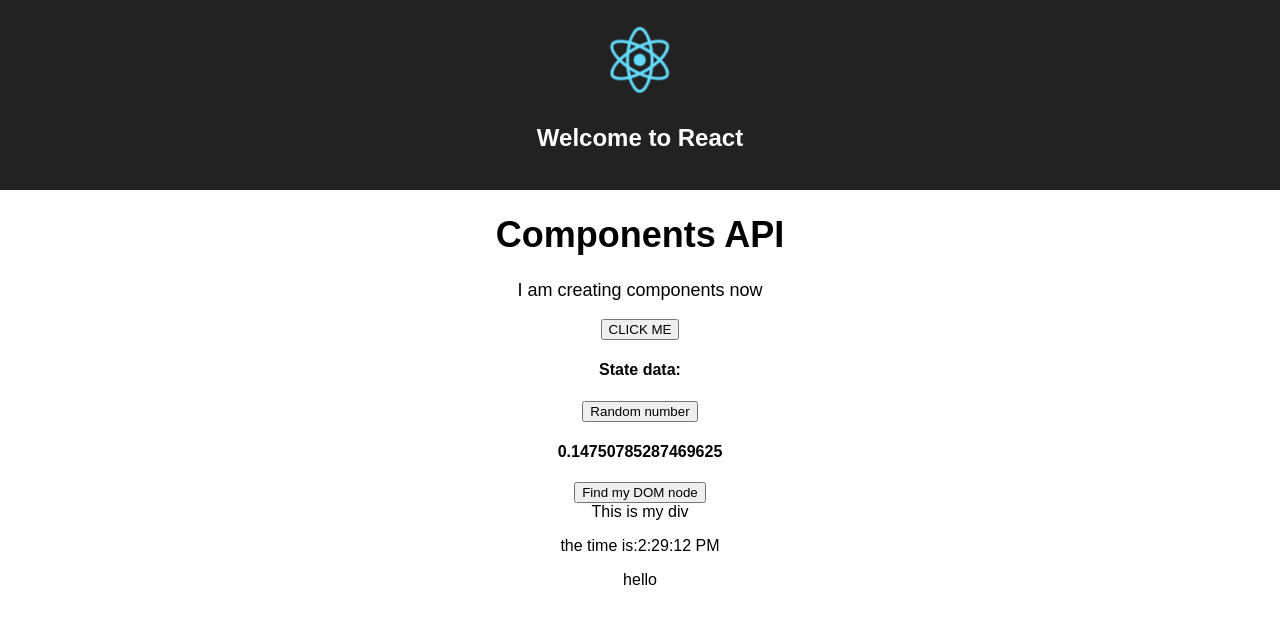
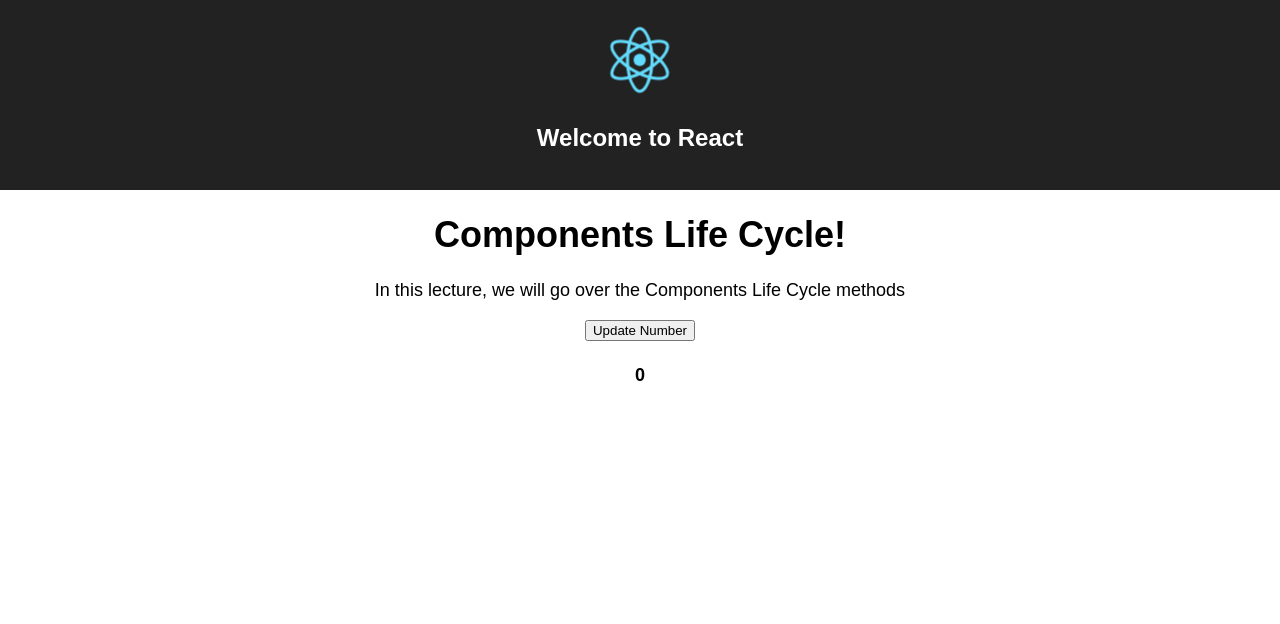
Before and after one commit to nileshgulia1/React-compo, a React (Create React App) app: page / in a window 1280 px wide. Shown: the top 624 px of the page. Built offline with nearby package versions, Linux system fonts and the light colour scheme.

Commit message:
component life cycles

```diff
--- a/src/App.js
+++ b/src/App.js
@@ -4,152 +4,96 @@ import logo from './logo.svg';
 import './App.css';
 
 class App extends Component {
-  constructor(props){
+  constructor(props) {
     super(props);
-    this.state={
-      myText:"Welcome to react",
-      contentText:"this is react"
+
+    this.state = {
+      headerText: "Welcome to React!",
+      contentText: "In this lecture, we will go over the Components Life Cycle methods"
     };
   }
   render() {
-
     return (
       <div className="App">
-      {/*<h1>{this.state.myText}</h1>
-      <p>{this.state.contentText}</p>*/}
-         <Header header={this.state.myText}/>
-           <Content content={this.state.contentText}/>
-           <Clock />
+        {
+          /*
+          <h1>{this.state.headerText}</h1>
+          <p>{this.state.contentText}</p>
+          */
+        }
+        <Header />
+        <Content />
       </div>
     );
   }
 }
-App.defaultProps={
-  header:"this is default header",
-  content:"this is default content"
-}
-class Header extends Component{
+
+class Header extends Component {
   render() {
-    return(
+    return (
       <div className="App-header">
         <img src={logo} className="App-logo" alt="logo" />
         <h2>Welcome to React</h2>
       </div>
-
     );
-
-  }
-}
- {/*in react jsx classes are to be started with upeercase
-  if else dont work in jsx*/}
-class Content extends Component{
-  constructor(props){
-    super(props);
-    this.state={
-      data: [],
-      count:0,
-    };
-    this.updateMyState=this.updateMyState.bind(this);{/*important, use it to bind 'this'to a function and use only in constructor*/ }
-    this.forceUpdateRandomNumber=this.forceUpdateRandomNumber.bind(this);
-    this.findMyDOMNode=this.findMyDOMNode.bind(this);
-  }
-  updateMyState(){
-    var count=this.state.count;
-    count++;
-    var item="click ="+ count;
-    var myArr=this.state.data;
-    myArr.push(item);
-    this.setState({data:myArr,count:count});{/*used to update or set state*/}
-  }
-  forceUpdateRandomNumber(){
-    this.forceUpdate();{/*used to force update any state*/}
-  }
-  findMyDOMNode(){
-    var myDiv=document.getElementById('myDiv');
-    ReactDOM.findDOMNode(myDiv).style.color="red";{/*used to find any dom node and update them*/}
-  }
-  render() {
-    return(
-      <div>
-        <div className="App-intro">
-         <h1 >Components API</h1>
-          <p>I am creating components now</p>
-
-          </div>
-          <button onClick={this.updateMyState}>CLICK ME</button>
-          <h4>State data:{this.state.data}</h4>
-          <button onClick={this.forceUpdateRandomNumber}>Random number</button>
-          <h4>{Math.random()}</h4>
-            <button onClick={this.findMyDOMNode}>Find my DOM node</button>
-            <div id="myDiv">This is my div</div>
-          {/*<div>
-          <h4>Array:{this.props.propArray}</h4>
-          <h4>Bool:{this.props.propBoolean ? "True":"false"}</h4>
-          <h4>func:{this.props.propFunction(6)}</h4>
-          <h4>number:{this.props.propNumber}</h4>
-          <h4>string:{this.props.propString}</h4>
-          <h4>object:{this.props.propObject.objectname1}</h4>
-          <h4>object:{this.props.propObject.objectname2}</h4>
-          <h4>object:{this.props.propObject.objectname3}</h4>
-          </div>*/}
-          </div>
-
-
-
-
-    );
-
-  }
-}                    {/*remember this:React.PropTypes.datatypes*/}
-{/*Content.propTypes={
-  propArray:React.PropTypes.array.isRequired,
-  propBoolean:React.PropTypes.bool.isRequired,
-  propFunction:React.PropTypes.func,
-  propNumber:React.PropTypes.number,
-  propString:React.PropTypes.string,
-  propObject:React.PropTypes.object
-}
-Content.defaultProps={
-  propArray:[1,2,3,4],
-  propBoolean:true,
-  propFunction:function(e){return e},
-  propNumber:69,
-  propString:"whoaa",
-  propObject:{
-    objectname1:"ob1",
-    objectname2:"ob1",
-    objectname3:"ob1"
-  }
-}*/}
-
-
-
-class Clock extends Component{
-  constructor(props){
-    super(props);
-    this.state={date:new Date(),comment:"hello"}
-  }
-  componentDidMount(){
-    this.timeID=setInterval(()=>this.tick(),1000);
-  }
-    tick() {
-    this.setState({
-      date:new Date(),
-      comment:this.state.comment
-    });
-  }
-  render() {
-    return(
-      <div>
-      <p>the time is:{this.state.date.toLocaleTimeString()}</p>
-      <p>{this.state.comment}</p>
-      </div>
-
-
-
-    );
-
   }
 }
 
+class Content extends Component {
+  constructor(props) {
+    super(props);
+
+    this.state = {
+      data: 0
+    };
+    this.setNewNumber = this.setNewNumber.bind(this);
+  }
+  setNewNumber() {
+    this.setState({data: this.state.data + 1})
+  }
+  render() {
+    return (
+      <div className="App-intro">
+        <h1>Components Life Cycle!</h1>
+        <p>In this lecture, we will go over the Components Life Cycle methods</p>
+        <button onClick={this.setNewNumber}>Update Number</button>
+        <NumberComponent myNumber={this.state.data}/>
+      </div>
+    );
+  }
+}
+
+class NumberComponent extends Component {
+  componentWillMount(){
+    console.log('Called the COMPONENT WILL MOUNT');
+  }
+  componentDidMount(){
+    console.log('Called the COMPONENT DID MOUNT');
+  }
+  componentWillReceiveProps(newProps){
+    console.log('Called the COMPONENT WILL RECEIVE PROPS');
+  }
+  shouldComponentUpdate(newProps, nextState) {
+   console.log('Called the SHOULD COMPONENT UPDATE');
+   return true;
+  }
+  componentWillUpdate(newProps, nextState) {
+    console.log('Called the COMPONENT WILL UPDATE');
+  }
+  componentDidUpdate(newProps, nextState) {
+    console.log('Called the COMPONENT DID UPDATE');
+  }
+  componentWillUnmount() {
+    console.log('Called the COMPONENT WILL UNMOUNT');
+  }
+  render() {
+    return (
+      <h4>
+        {this.props.myNumber}
+      </h4>
+    );
+  }
+}setTimeout(() => {
+	ReactDOM.unmountComponentAtNode(document.getElementById('root'));
+}, 10000)
 export default App;
```
